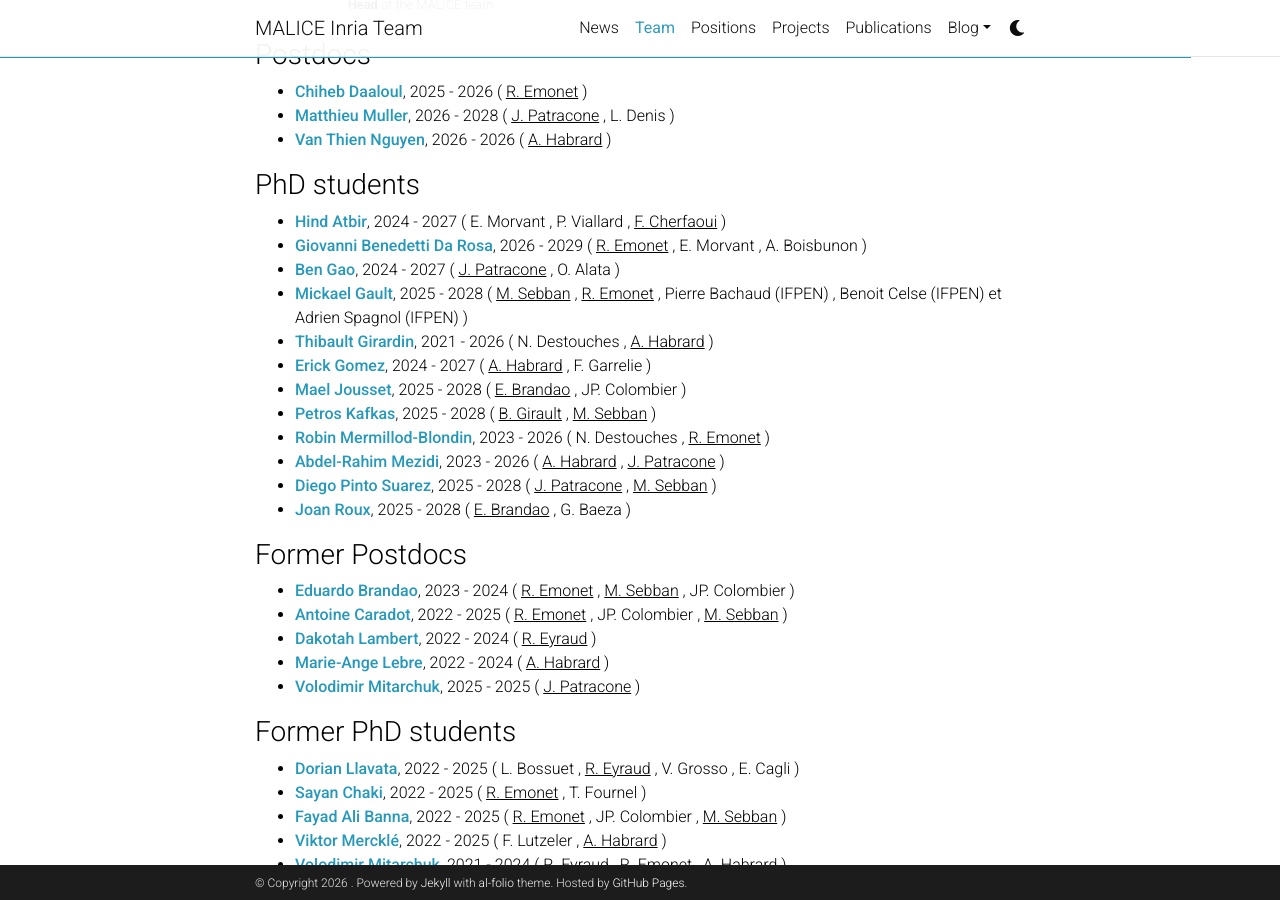
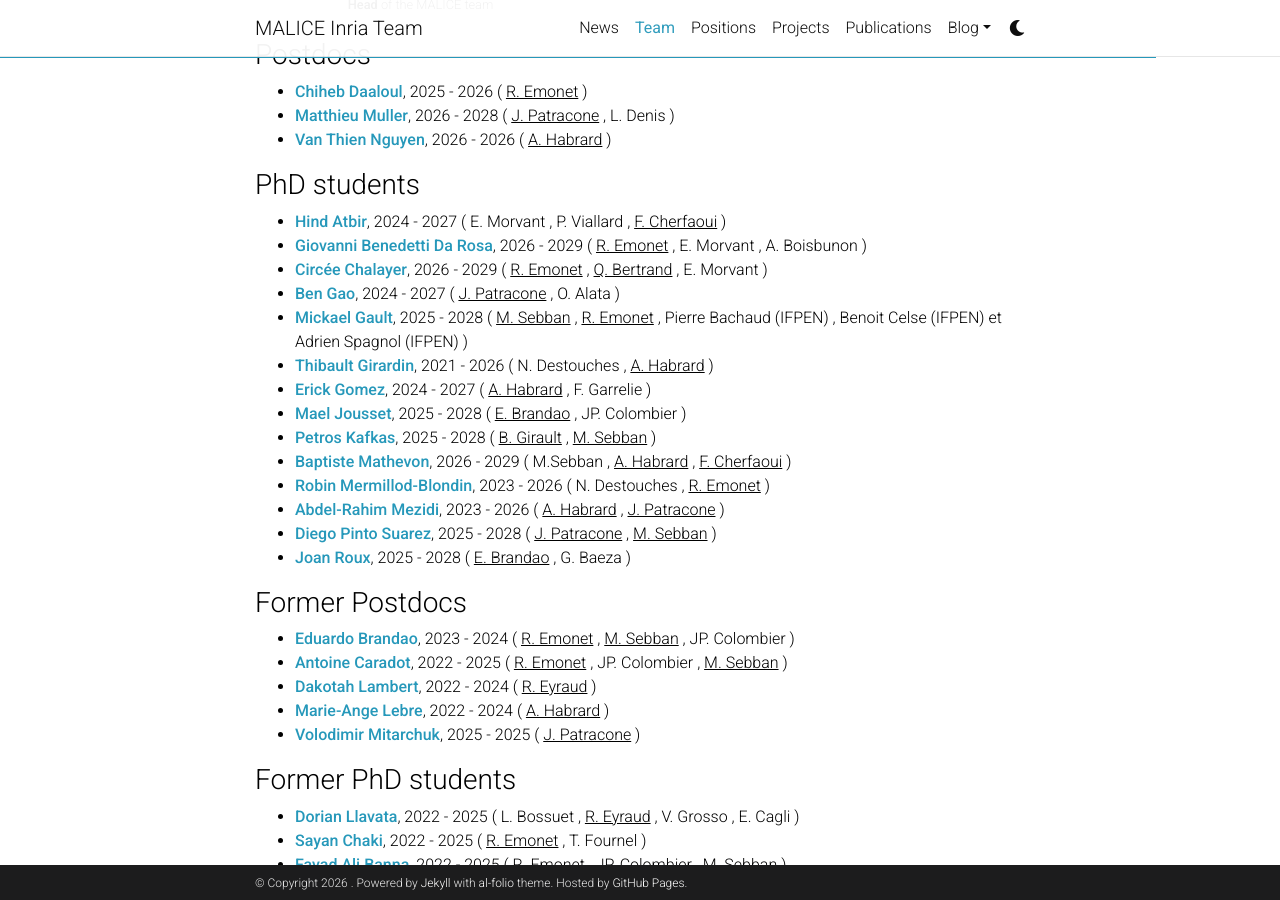
Before and after one commit to labhc-malice/labhc-malice.github.io, a Jekyll site: the page built from _pages/team.md, in a window 1280 px wide and 900 px high, scrolled down 1469 px. Built offline with Jekyll 4.4.1, drawn with Linux system fonts in a browser that asks for light colours; comment, search, counter and statistics services are not loaded; a style sheet for code colours, icons or effects is not loaded.

Commit message:
Add Circée Baptiste PhdStudents

```diff
--- a/_data/phdstudents.yml
+++ b/_data/phdstudents.yml
@@ -91,3 +91,19 @@
   starting_date: 2026
   end_date: 2029
   team_thematic: True
+
+- firstname: Baptiste
+  lastname: Mathevon
+  url:
+  supervisor: [M.Sebban, A. Habrard, F. Cherfaoui]
+  starting_date: 2026
+  end_date: 2029
+  team_thematic: True
+
+- firstname: Circée
+  lastname: Chalayer
+  url:
+  supervisor: [R. Emonet,Q. Bertrand, E. Morvant]
+  starting_date: 2026
+  end_date: 2029
+  team_thematic: True
```
